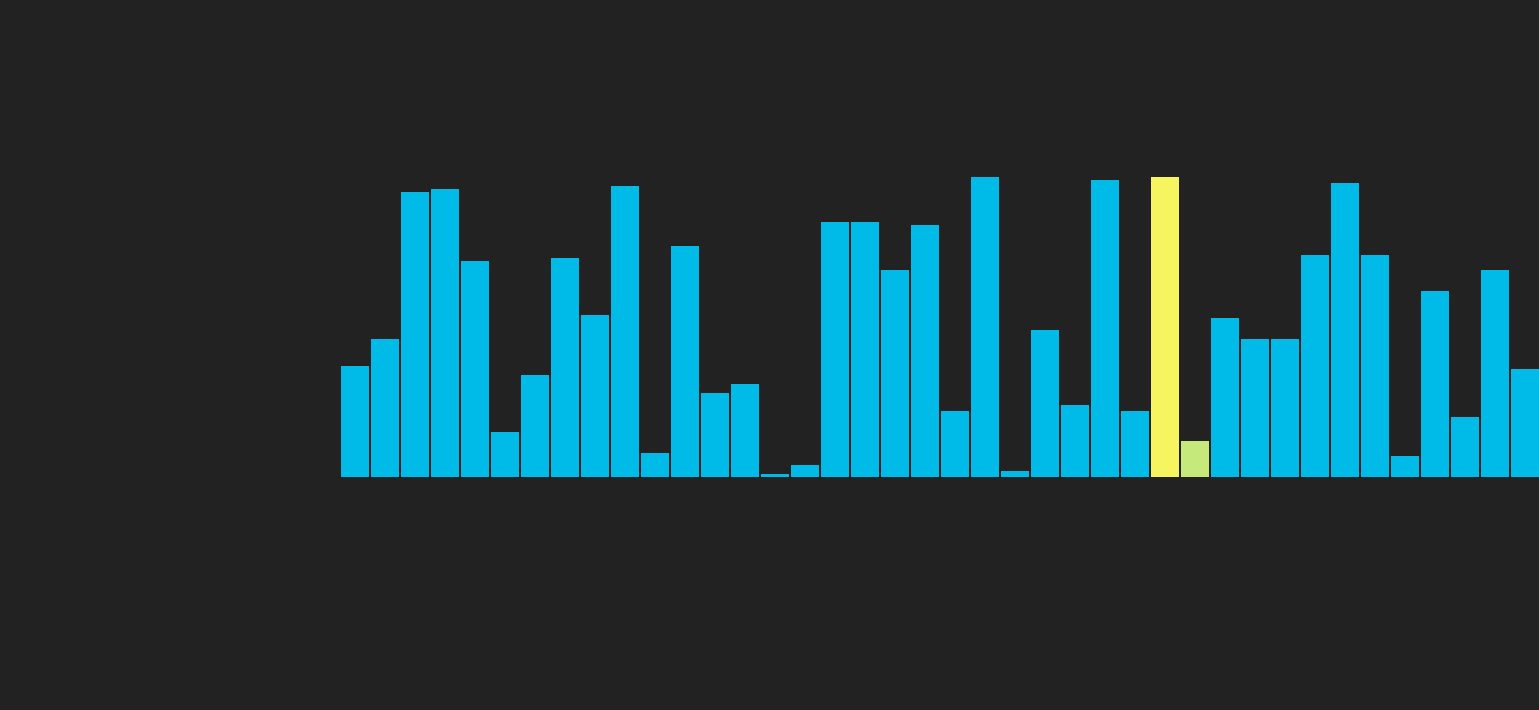
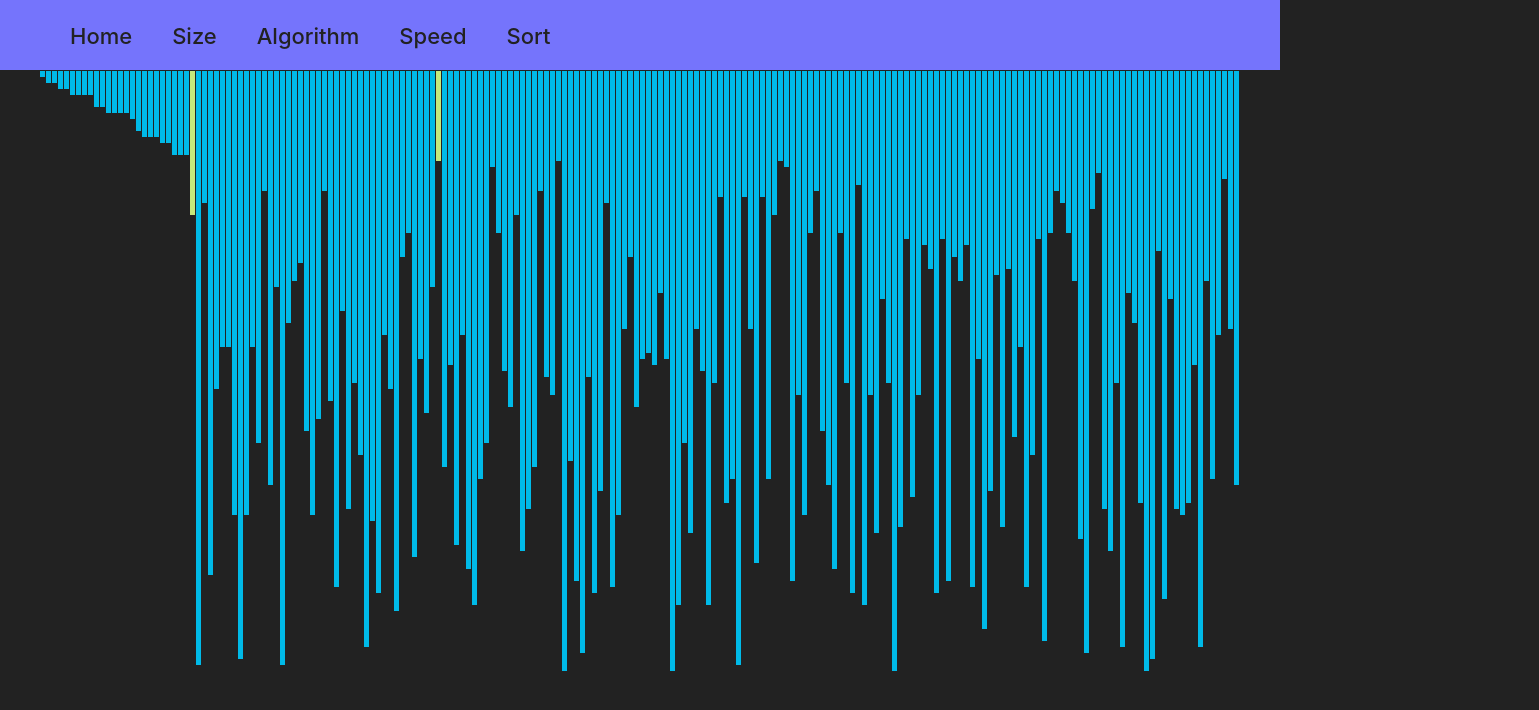
Before and after one commit to kris-sorensen/SimpleSort, a plain HTML site: page src/index.html in a window 1280 px wide. Shown: the whole page, 1539 px wide, since content can reach past the window. Drawn offline with Linux system fonts and the light colour scheme.

Commit message:
Flipped graph and updated css/html

```diff
--- a/src/index.html
+++ b/src/index.html
@@ -8,7 +8,18 @@
     <link rel="stylesheet" href="/styles/normalize.css" />
     <script defer src="index.js"></script>
   </head>
+
+  <header>
+    <ul class="navbar">
+      <li>Home</li>
+      <li>Size</li>
+      <li>Algorithm</li>
+      <li>Speed</li>
+      <li>Sort</li>
+    </ul>
+  </header>
   <body>
     <div id="graph"></div>
+    <footer></footer>
   </body>
 </html>
--- a/src/index.js
+++ b/src/index.js
@@ -24,12 +24,15 @@ DOM
 
 */
 
-// .NEXT
+
+// TODO
 
 // keep adding sorting metods
 // //dom manipulation, css, and html.
 // //setup interval delay to make smoother sorting
 // setup ability to have sorting algorithm display how long it took to sort list. Might need to recursively call the function again and have a booleen variable wrap around the await part of the for loop and not allow those to trigger the second time so that you can get an accurate measurement on how long it takes to sort that array with that algorithm. App would also allow you to compare that same array using one algorithm with other algorithms to find out what one would be the fastest with that size array.
+// when they are in the right location have them turn green instead of just at the end.
+//? upside down?
 
 
 
@@ -55,30 +58,43 @@ class Array {
 
 const randomNumber = (maxValue)=>{
     return Math.ceil(Math.random() * maxValue);
+}
 
-}
 const createArray = (array, maxValue, length)=> {
     for(let i= 0; i < length; i++){
         const value = randomNumber(maxValue);
         array.push(value);
-        createHtmlDivs(value, i);
+        createHtmlDivs(value, i, length);
     }
+
+    // let block = document.getElementsByClassName("block");
+    // block.style.width = `${(widthCalc(length) - 2)}px)`
 }
 
-const createHtmlDivs = (value, i)=>{
+const createHtmlDivs = (value, i, length)=>{
     const el = document.createElement("div");
     el.classList.add("block");
     el.setAttribute("id",`_${i}`);
-    displayElement(value, i, el);
+    displayElement(value, i, el, length);
+
     // createLabel(el, value);
 }
 
 
 
-const displayElement = (value, i, el)=>{
-    el.style.height = `${value * 3}px`;
-    el.style.transform = `translate(${i * 30}px)`;
+const displayElement = (value, i, el, length)=>{
+    el.style.height = `${value * 6}px`;
+    el.style.transform = `translate(${i * (widthCalc(length))}px)`;
+    el.style.width = `${(widthCalc(length) - 2)}px)`
     container.appendChild(el);
+}
+
+const widthCalc = (length) =>{
+    if(length < 13)return 45;
+    if(length < 26)return 20;
+    if(length < 51)return 12;
+    if(length < 76)return 8;
+    if(length > 76)return 6;
 }
 
 const createLabel = (el, value)=>{
@@ -94,7 +110,7 @@ const setColor = (array) =>{
     }
 }
 
-let a = new Array(40, 100);
+let a = new Array(200, 100);
 console.log(array);
 
 
@@ -102,18 +118,13 @@ console.log(array);
 
 // * SORTING ALGORITHMS
 
-let delay = 200;
 
 
 const swap = (array, i, swapIndex)=>{
-
-
     const currentEl = document.getElementById(`_${i}`);
     const swapEl = document.getElementById(`_${swapIndex}`);
     currentEl.style.backgroundColor = "var(--color-accent)";
     swapEl.style.backgroundColor = "var(--color-accent)";
-
-
 };
 
 const swap2 = (array, i, swapIndex)=>{
@@ -162,7 +173,7 @@ async function Bubble(array) {
             if(array[i] < array[i - 1]){
 
                 swap(array, i, i - 1);
-                await sleep(delay);
+                await sleep(50);
                 swap2(array, i, i - 1);
                 isSorted = false;
             }
@@ -196,7 +207,7 @@ async function Selection (array) {
             }
 
             swap(array, i, smallestIndex);
-            await sleep(delay);
+            await sleep(200);
             swap2(array, i, smallestIndex);
             index++;
         }
@@ -204,7 +215,7 @@ async function Selection (array) {
 
 }
 
-const b = Bubble(array)
+const b = Selection(array)
 
 
 async function Insertion(array){
--- a/styles/styles.css
+++ b/styles/styles.css
@@ -1,9 +1,21 @@
 :root {
   --color-background: #222;
-  --color-heading: #222;
+  --color-heading: #7574fc;
   --color-secondary: #00d79f;
   --color-main: #00bae8;
   --color-accent: #f6f560;
+
+  /* --color-heading: #7574fc;
+  --color-main: #7574fc;
+  --color-board: #7574fc;
+  --color-piece0: #7574fc;
+  --color-piece1: #6bb9a2;
+  --color-piece2: #ff6ca6;
+  --color-piece3: #ff9677;
+  --color-piece4: #f9f871;
+  --color-piece5: #00aeef;
+  --color-piece6: #ba74fc;
+  --color-piece7: #ec64da; */
 }
 
 * {
@@ -12,25 +24,98 @@
   box-sizing: border-box;
 }
 
-.header {
-  font-size: 20px;
-  text-align: center;
+html {
+  font-size: 62.5%;
+  overflow: hidden;
 }
 
-body {
-  background-color: var(--color-background);
+header {
+  font-size: 2.2rem;
+  height: 7rem;
+  font-weight: 550;
+  color: var(--color-background);
+  background: var(--color-heading);
+
+  padding-left: 5rem;
+  margin-bottom: 0.1rem;
+  /* filter: drop-shadow(1 1rem 1rem rgba(0, 0, 7, 1)); */
+  /* shadow */
 }
 
+.navbar {
+  display: flex;
+  justify-content: left;
+  align-items: center;
+}
+
+header li {
+  cursor: pointer;
+  margin: 2rem;
+}
+header li:hover {
+  color: #444;
+  transition: var(--transition-header);
+}
+body {
+  background: var(--color-background);
+  color: var(--color-main);
+  font-family: Inter, arial, Arial, Helvetica, sans-serif;
+
+  font-size: 1.7rem;
+  height: 100vh;
+  line-height: 1.5;
+  width: 100vw;
+}
+
+h1,
+h2,
+h3 {
+  color: var(--color-main);
+  margin: 0;
+}
+
+h1 {
+  font-size: 3rem;
+}
+
+h2 {
+  font-size: 2.4rem;
+}
+
+h3 {
+  font-size: 2rem;
+}
+
+p {
+  margin-top: 0;
+}
+
+/* Links */
+
+a {
+  text-decoration: none;
+}
+
+/* Lists */
+
+ul {
+  list-style-type: none;
+}
+
+/* Graph */
+
 #graph {
-  height: 413px;
-  width: 598px;
-  margin: auto;
+  /* height: 413px; */
+  width: 120rem;
+  /* margin: auto; */
   position: relative;
-  margin-top: 64px;
+  margin: 0 auto;
+
+  transform: scaleY(-1);
 }
 
 .block {
-  width: 28px;
+  width: 5px;
   background-color: var(--color-secondary);
   position: absolute;
   bottom: 0px;
```
